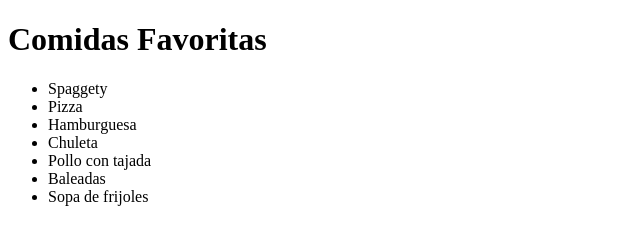
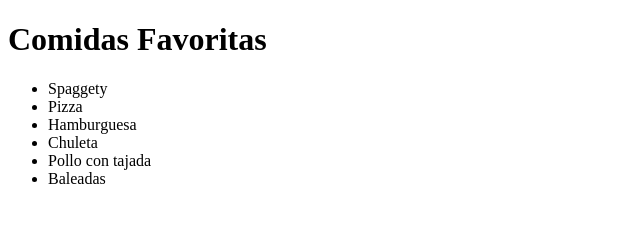
Before and after one commit to jsax14/Ada-school, a plain HTML site: page index.html in a window 1280 px wide. Shown: the whole page, without its empty margins (0-640 px from the left). Drawn offline with Linux system fonts and the light colour scheme.

Commit message:
eliminé sopa

```diff
--- a/index.html
+++ b/index.html
@@ -15,7 +15,6 @@
       <li>Chuleta</li>
       <li>Pollo con tajada</li>
       <li>Baleadas</li>
-      <li>Sopa de frijoles</li>
     </ul>
   </body>
 </html>
```
